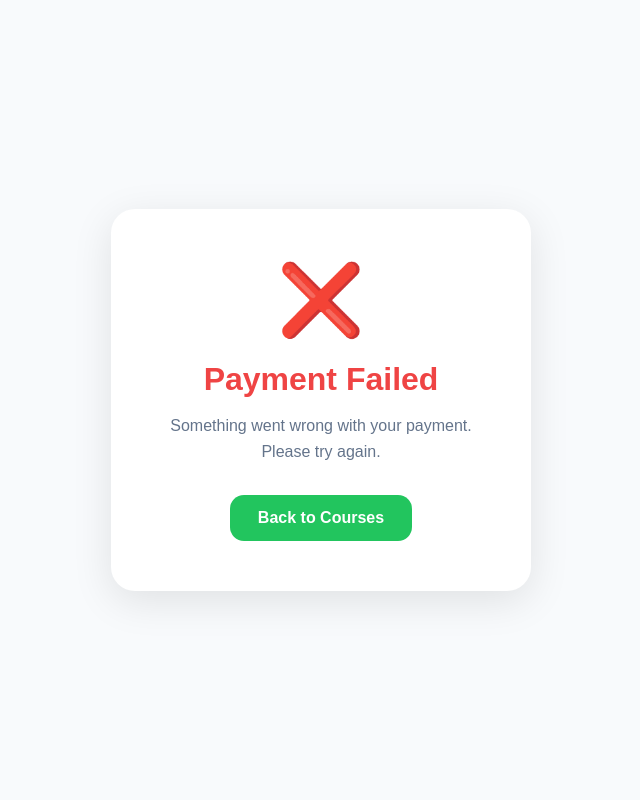
After one commit to GKARTEEK/30dayschallenge, a Django app: template templates/payment_failed.html in a window 1280 px wide. The commit adds this page. Shown: the whole page, without its empty margins (319-959 px from the left). Run offline with Django 5.2, Linux system fonts and the light colour scheme; the template is opened without the code that fills it, so the values that code supplies are empty.

Commit message:
added signature verification and payment failed page

```diff
--- /dev/null
+++ b/templates/payment_failed.html
@@ -0,0 +1,81 @@
+<!DOCTYPE html>
+<html>
+<head>
+    <title>Payment Failed</title>
+    <style>
+        *{
+            margin:0;
+            padding:0;
+            box-sizing:border-box;
+            font-family:Arial;
+        }
+
+        body{
+            background:#f8fafc;
+            display:flex;
+            justify-content:center;
+            align-items:center;
+            min-height:100vh;
+        }
+
+        .card{
+            background:white;
+            padding:50px;
+            border-radius:24px;
+            width:420px;
+            text-align:center;
+            box-shadow:0 10px 40px rgba(0,0,0,0.1);
+        }
+
+        .icon{
+            font-size:70px;
+            margin-bottom:20px;
+        }
+
+        h1{
+            color:#ef4444;
+            margin-bottom:15px;
+        }
+
+        p{
+            color:#64748b;
+            margin-bottom:30px;
+            line-height:1.6;
+        }
+
+        .btn{
+            display:inline-block;
+            background:#22c55e;
+            color:white;
+            padding:14px 28px;
+            border-radius:14px;
+            text-decoration:none;
+            font-weight:700;
+        }
+
+        .btn:hover{
+            background:#16a34a;
+        }
+    </style>
+</head>
+<body>
+
+<div class="card">
+
+    <div class="icon">❌</div>
+
+    <h1>Payment Failed</h1>
+
+    <p>
+        Something went wrong with your payment.
+        Please try again.
+    </p>
+
+    <a href="/courses/" class="btn">
+        Back to Courses
+    </a>
+
+</div>
+
+</body>
+</html>
```
Also changed, not shown: courses/views.py (+32 -1 lines), templates/payment.html (+6 -4 lines), 1 other file.
